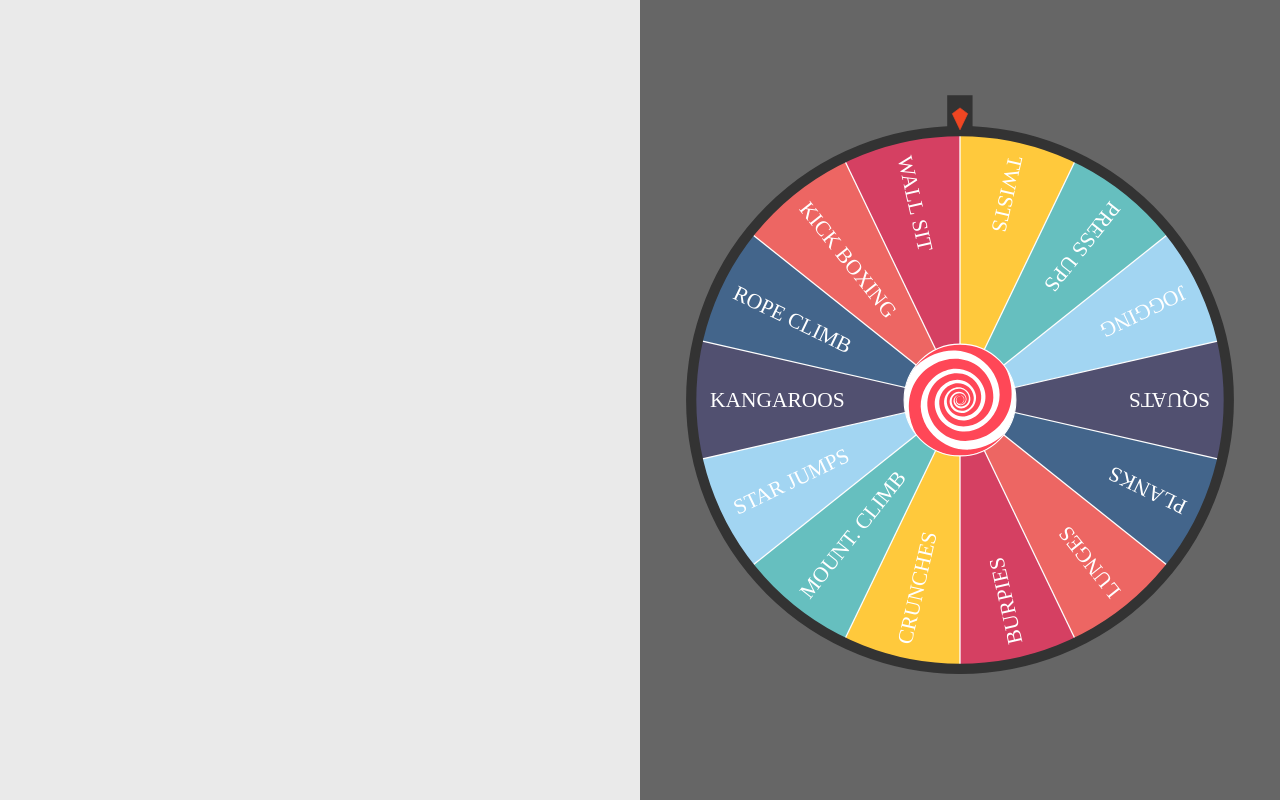
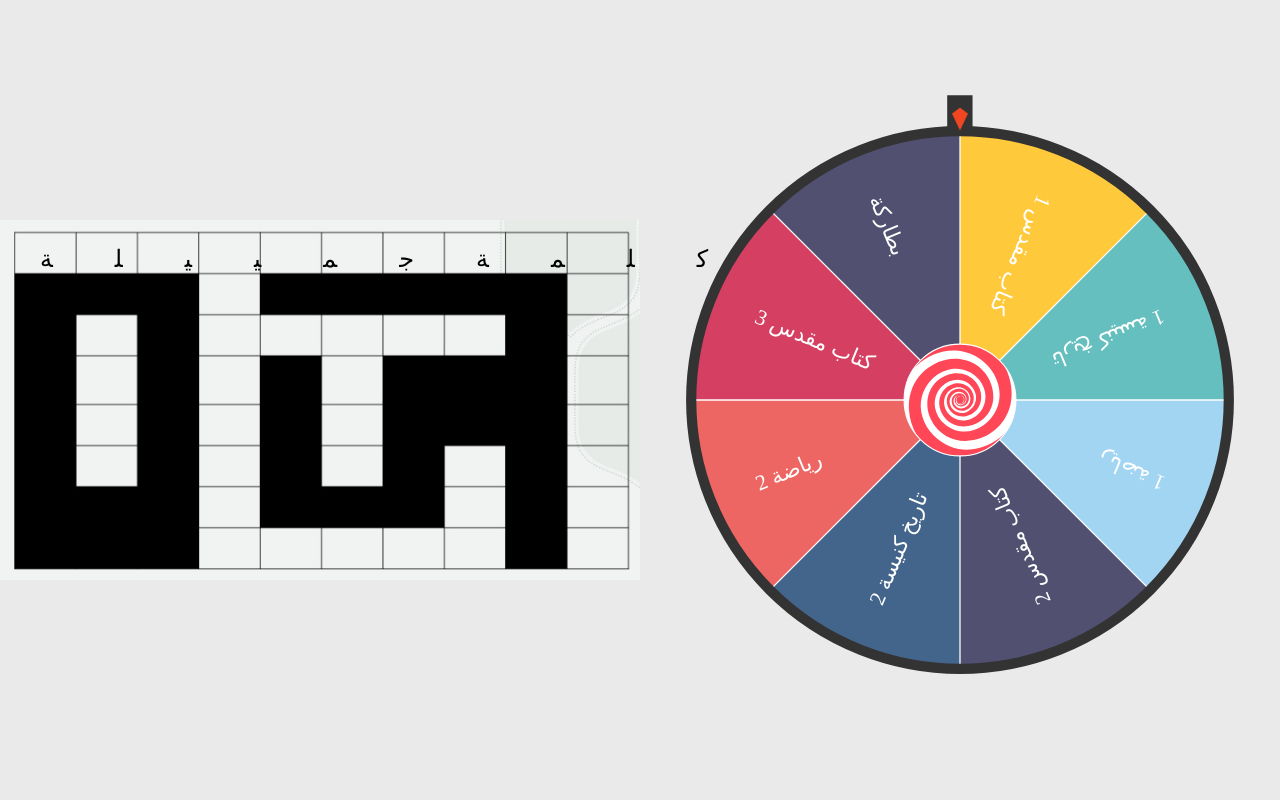
Before and after one commit to PeterAtger/3glet-el7az, a website built with webpack: page index.html in a window 1280 px wide. Built offline with nearby package versions, Linux system fonts and the light colour scheme.

Commit message:
Added Questions | Stop wheel behavior | Puzzle image

```diff
--- a/index.html
+++ b/index.html
@@ -7,17 +7,33 @@
     <meta name="viewport" content="width=device-width, initial-scale=1.0">
     <title>3glet el7az - Anbya</title>
     <meta name="description" content="The pre-render recacher you've always dreamt of. ">
-    <!-- <link rel="apple-touch-icon" sizes="180x180" href="./src/assets/favicon_io/apple-touch-icon.png"> -->
-    <!-- <link rel="icon" type="image/png" sizes="32x32" href="./src/assets/favicon_io/favicon-32x32.png"> -->
-    <!-- <link rel="icon" type="image/png" sizes="16x16" href="./src/assets/favicon_io/favicon-16x16.png"> -->
 </head>
 
 <body id="root">
     <div class="flex flex-row min-h-screen overflow-hidden">
-        <div class="bg-gray-200 h-screen w-screen"></div>
-        <div class="bg-gray-600 h-screen w-screen flex items-stretch">
+        <div class="bg-gray-200 h-screen w-screen flex justify-center items-center">
+            <div class="relative">
+                <img src="./src/assets/puzzle.jpeg" alt="puzzle">
+                <div class="absolute  text-2xl top-5 left-10 tracking-widest">كلمةجمييلة</div>
+            </div>
+        </div>
+        <div class="bg-gray-200 h-screen w-screen ">
+            <div class="wheel-wrapper h-full w-full"></div>
+        </div>
+    </div>
 
-            <div class="wheel-wrapper h-full w-full"></div>
+
+
+    <div id="modal" class="hidden">
+        <div class="absolute top-0 h-screen w-screen flex justify-center items-center opacity-50 bg-black"></div>
+        <div class="absolute top-0 h-screen w-screen flex justify-center items-center">
+            <div class="h-80 w-1/2 bg-white rounded-xl p-16 flex justify-center items-center flex-col">
+                <div class="m-16 flex flex-col justify-center items-center">
+                    <div id="message" class="text-xl"></div>
+                    <div id="messageContent" class="text-4xl text-red-500"></div>
+                </div>
+                <button id="closeModal" class="bg-red-500 px-8 py-2 rounded-xl"> الحل </button>
+            </div>
 
         </div>
     </div>
--- a/src/index.js
+++ b/src/index.js
@@ -12,14 +12,39 @@
 function init() {
 
   const wheel = new Wheel(document.querySelector('.wheel-wrapper'));
+  let items = props[0].items;
 
-    wheel.init({
+  const currentProps =
+  {
     ...props[0],
     rotationSpeed: wheel.rotationSpeed, // Preserve value so it doesn't get reset.
     rotation: wheel.rotation, // Preserve value so it doesn't get reset.
-      onCurrentIndexChange: e => console.log(e),
-      onSpin: e => console.log(e),
-    });
+
+    onRest: e => {
+      const modal = document.getElementById('modal');
+      const message = document.getElementById('message')
+      const messageContent = document.getElementById('messageContent')
+      const { currentIndex } = e;
+
+      if (currentIndex >= 0) {
+        const { label: name, answer } = props[0].items[currentIndex]
+        modal.classList.toggle('hidden');
+        message.innerText = `السوأل  المطلوب`
+        messageContent.innerText = name
+
+
+        items.splice(currentIndex, 1)
+
+        wheel.init({ ...currentProps, items })
+      }
+    }
+  }
+
+  document.getElementById('closeModal').onclick = (e) => {
+    document.getElementById('modal').classList.toggle('hidden')
+  };
+
+  wheel.init(currentProps);
 
   window.w = wheel;
 
--- a/src/scripts/props.js
+++ b/src/scripts/props.js
@@ -1,4 +1,4 @@
-import {AlignText} from './constants';
+import { AlignText } from './constants';
 import image from '../assets/example-0-image.svg'
 import overlayImage from '../assets/example-0-overlay.svg'
 
@@ -6,7 +6,7 @@ export default [
   {
     name: 'Workout',
     radius: 0.84,
-    itemLabelRadius: 0.93,
+    itemLabelRadius: 0.82,
     itemLabelRadiusMax: 0.35,
     itemLabelRotation: 180,
     itemLabelAlign: AlignText.left,
@@ -16,55 +16,42 @@ export default [
     itemLabelFontSizeMax: 55,
     lineWidth: 1,
     lineColor: '#fff',
-    itemBackgroundColors: ['#ffc93c', '#66bfbf', '#a2d5f2', '#515070', '#43658b', '#ed6663', '#d54062' ],
+    itemBackgroundColors: ['#ffc93c', '#66bfbf', '#a2d5f2', '#515070', '#43658b', '#ed6663', '#d54062', '#515070'],
     image,
     overlayImage,
     items: [
       {
-        label: 'TWISTS',
+        label: 'كتاب مقدس 1',
+        id: '1'
       },
       {
-        label: 'PRESS UPS',
+        label: 'تاريخ كنيسة 1',
+        id: '2'
       },
       {
-        label: 'JOGGING',
+        label: 'رياضة 1',
+        id: '3'
       },
       {
-        label: 'SQUATS',
+        label: 'كتاب مقدس 2',
+        id: '4'
       },
       {
-        label: 'PLANKS',
+        label: 'تاريخ كنيسة 2',
+        id: '5'
       },
       {
-        label: 'LUNGES',
+        label: 'رياضة 2',
+        id: '6'
       },
       {
-        label: 'BURPIES',
+        label: 'كتاب مقدس 3',
+        id: '7'
       },
       {
-        label: 'CRUNCHES',
-      },
-      {
-        label: 'MOUNT. CLIMB',
-      },
-      {
-        label: 'STAR JUMPS',
-      },
-      {
-        label: 'KANGAROOS',
-      },
-      {
-        label: 'ROPE CLIMB',
-      },
-      {
-        label: 'KICK BOXING',
-      },
-      {
-        label: 'WALL SIT',
-      },
+        label: 'بطاركة',
+        id: '8'
+      }
     ],
-    onRest: ()=>{
-      window.alert('Fuck off');
-    }
   }
 ];
--- a/tailwind.config.js
+++ b/tailwind.config.js
@@ -82,7 +82,7 @@ module.exports = {
         normal: '0',
         wide: '0.01em',
         wider: '0.02em',
-        widest: '0.4em',
+        widest: '62px',
       },
       lineHeight: {
         none: '1',
```
Also changed, not shown: src/scripts/wheel.js (+41 -43 lines), src/assets/puzzle.jpeg (added). Lines whose indentation alone changed are shown as unchanged.
